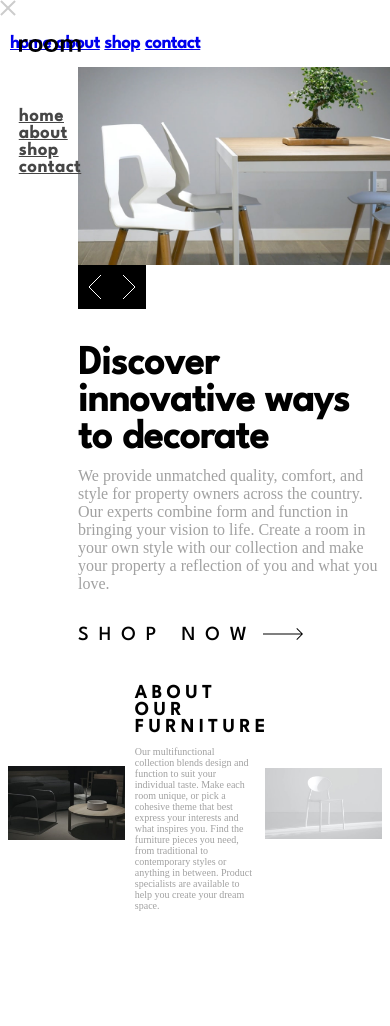
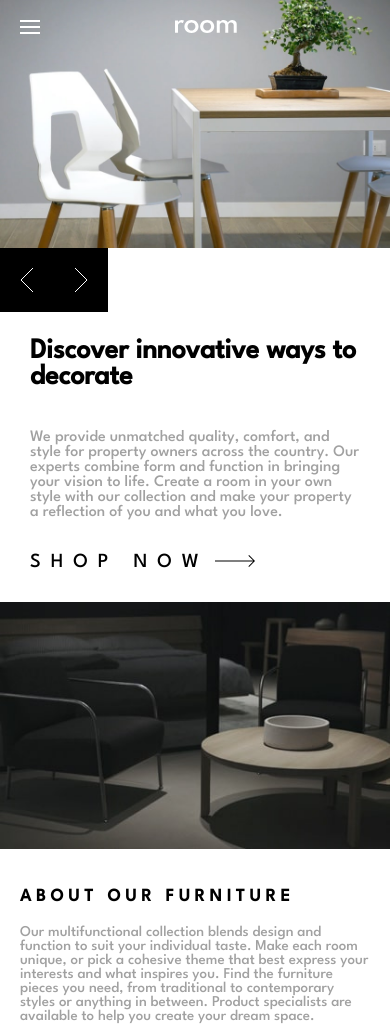
Before and after one commit to MortezaTavasoly/room-homepage-master, a plain HTML site: page public/index.html in a window 390 px wide. Shown: the top 1026 px of the page. Before the commit the page ends 941 px from the top, so only its background shows below. Drawn offline with Linux system fonts and the light colour scheme; a script that the page names is missing.

Commit message:
Update style.css

```diff
--- a/public/style.css
+++ b/public/style.css
@@ -1,8 +1,4 @@
 @import url("https://fonts.googleapis.com/css2?family=League+Spartan:wght@500&display=swap");
-@font-face {
-  font-family: League Spartan;
-  src: url("https://fonts.googleapis.com/css2?family=League+Spartan:wght@500&display=swap");
-}
 
 * {
   padding: 0;
@@ -13,6 +9,32 @@
 body {
   font-family: "League Spartan";
 }
+.mobile-menu {
+  padding: 0 20px;
+  position: absolute;
+  width: 100%;
+  display: none;
+  z-index: 2;
+  align-items: center;
+  justify-content: space-between;
+  height: 100px;
+  background-color: white;
+  box-shadow: rgb(5, 5, 5) 0px 20px 30px -10px;
+}
+.mobile-menu .links .link {
+  font-size: 12px;
+  margin: 5px 5px;
+  padding: 10px 0;
+  text-decoration: none;
+  color: black;
+}
+.mobile-menu .close {
+  cursor: pointer;
+}
+.mobile-menu .links .link:hover {
+  margin: 5px 10px 3px;
+  border-bottom: 2px solid rgb(0, 0, 0);
+}
 .navbar {
   z-index: 1;
   position: absolute;
@@ -20,16 +42,21 @@ body {
   align-items: center;
   justify-content: start;
   top: 40px;
-  width: 800px;
+  width: 100%;
   height: 30px;
   left: 30px;
   letter-spacing: 1px;
+}
+.navbar .menu-icon {
+  display: none;
+  cursor: pointer;
 }
 .logo {
   cursor: pointer;
   margin: 5px 40px;
 }
-.links {
+
+.navbar .links .link {
   text-decoration: none;
   color: white;
   font-size: 18px;
@@ -37,7 +64,7 @@ body {
   margin: 5px 10px;
   padding: 10px 0;
 }
-.links:hover {
+.links .link:hover {
   margin: 5px 10px 3px;
   border-bottom: 2px solid white;
 }
@@ -49,12 +76,11 @@ body {
 .image img {
   transition: 0.3s ease;
   width: 100%;
-  height: auto;
 }
 .image-discription {
   display: flex;
-  justify-content: center;
-  align-items: start;
+  justify-content: space-between;
+  align-items: stretch;
 }
 .discription {
   overflow-y: auto;
@@ -65,7 +91,6 @@ body {
   justify-content: center;
   flex-direction: column;
   width: 40%;
-  aspect-ratio: 1.05;
 }
 .discription h1 {
   font-size: 40px;
@@ -135,6 +160,9 @@ p {
     left: 0;
     bottom: 0;
   }
+  .discription h1 {
+    font-size: 35px;
+  }
   .discription .btns {
     cursor: pointer;
     transition: 0.3s ease;
@@ -144,12 +172,13 @@ p {
 }
 @media screen and (max-width: 1200px) {
   .discription {
-    padding: 0;
+    padding: 30px 60px;
+    justify-content: start;
   }
   .discription .btns {
     cursor: pointer;
     transition: 0.3s ease;
-    padding: 10px;
+    padding: 20px;
     background-color: black;
   }
   .about .text {
@@ -162,39 +191,47 @@ p {
     letter-spacing: 5px;
   }
 }
+@media screen and (max-width: 1030px) {
+  .discription {
+    padding: 30px 5px 20px 75px;
+    justify-content: start;
+  }
+  .discription h1 {
+    font-size: 28px;
+  }
+}
 @media screen and (max-width: 940px) {
   p {
     margin-top: 10px;
   }
+  .discription .btns {
+    padding: 20px;
+  }
 }
-@media screen and (max-width: 850px) {
+@media screen and (max-width: 870px) {
   .navbar {
-    width: 60px;
+    width: 90%;
     height: auto;
-    flex-direction: column;
     top: 20px;
     left: 20px;
-  }
-  .navbar .logo {
-    filter: invert(100%);
-    margin-bottom: 40px;
-  }
-  .navbar a {
-    color: rgb(70, 70, 70);
-  }
-  .navbar a:hover {
-    border-bottom: 2px solid rgb(54, 54, 54);
+    margin: 0;
   }
   .image-discription {
     align-items: center;
     justify-content: center;
     flex-direction: column;
   }
+  .image {
+    width: 100%;
+  }
   .discription {
-    width: 60%;
-    height: 400px;
+    width: 100%;
+    height: auto;
+    padding: 100px 40px 30px;
   }
-
+  .discription h1 {
+    margin-bottom: 20px;
+  }
   .discription .directions {
     display: flex;
     position: absolute;
@@ -204,16 +241,31 @@ p {
   }
 
   .about {
+    flex-direction: column;
     align-items: center;
     justify-content: center;
   }
+  .about img {
+    width: 80%;
+  }
   .about p {
-    font-size: 10px;
+    margin-top: 20px;
+  }
+  .about .text {
+    width: 80%;
+    font-size: 20px;
   }
 }
 @media screen and (max-width: 540px) {
-  .navbar a:hover {
-    border-bottom: 2px solid rgb(46, 46, 46);
+  .navbar .logo {
+    margin: 0 auto;
+    display: block;
+  }
+  .navbar .menu-icon {
+    display: block;
+  }
+  .navbar .links {
+    display: none;
   }
   .image-discription {
     align-items: end;
@@ -221,17 +273,27 @@ p {
     flex-direction: column;
   }
   .image-discription .image {
-    width: 80%;
+    width: 100%;
   }
   .discription {
-    width: 80%;
-    height: 400px;
+    width: 100%;
+    height: auto;
+    padding: 30px;
   }
+
   .discription h1 {
-    margin: 60px 0 0 0;
+    margin: 60px 0 30px 0;
   }
   .discription h2 a {
     margin: 0;
+  }
+  .about img {
+    width: 100%;
+  }
+  .about .text {
+    width: 100%;
+    padding: 20px;
+    font-size: 15px;
   }
 }
 @media screen and (max-width: 350px) {
```
